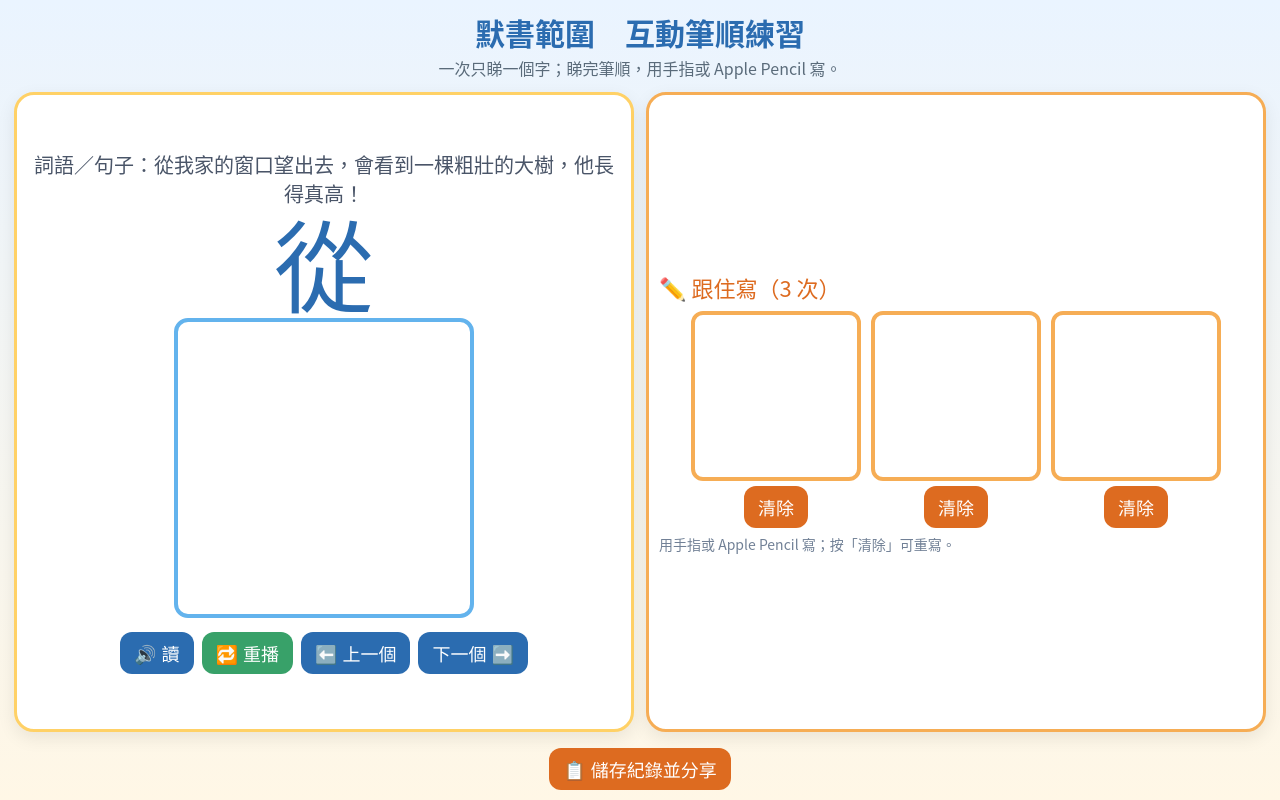
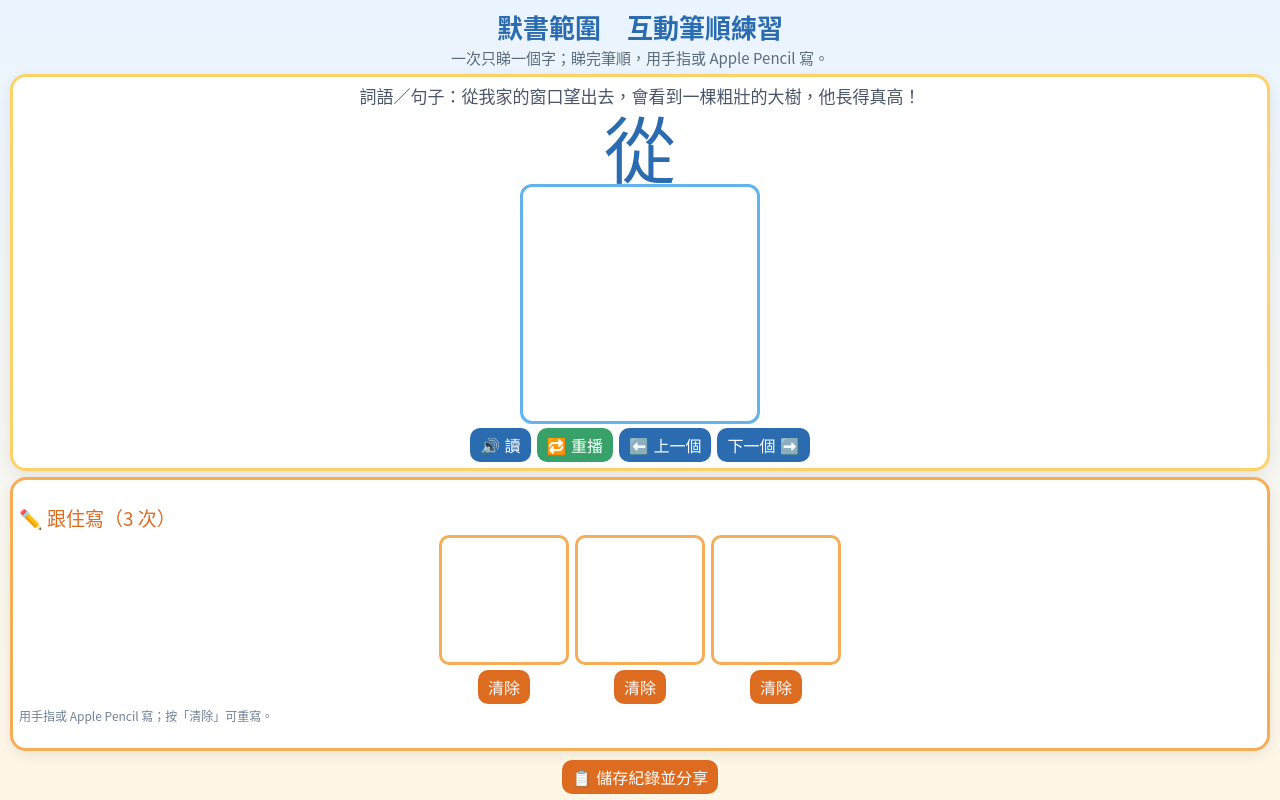
Before and after one commit to misscaca/chinese-dictation-1, a plain HTML site: page index.html in a window 1280 px wide. Drawn offline with Linux system fonts and the light colour scheme; a script that the page names is missing.

Commit message:
Update index.html

```diff
--- a/index.html
+++ b/index.html
@@ -1,29 +1,29 @@
 <!doctype html><html lang="zh-HK"><head><meta charset="utf-8"><meta name="viewport" content="width=device-width,initial-scale=1,maximum-scale=1,user-scalable=no,viewport-fit=cover">
-<title>默書範圍　互動筆順練習（iPad 單頁版）</title>
+<title>默書範圍　互動筆順練習（手機＋iPad）</title>
 <script src="https://cdn.jsdelivr.net/npm/hanzi-writer@3/dist/hanzi-writer.min.js"></script>
 <style>
 *{box-sizing:border-box}
 html,body{height:100%;margin:0;overflow:hidden}
-body{font-family:"Noto Sans CJK HK","PingFang HK","Microsoft JhengHei",sans-serif;background:linear-gradient(180deg,#eaf4ff,#fff7e6);color:#22303c;-webkit-user-select:none;user-select:none;display:flex;flex-direction:column}
-header{text-align:center;padding:8px 10px 4px}
-h1{font-size:clamp(20px,3.5vw,30px);margin:2px 0;color:#2b6cb0}
-.sub{font-size:clamp(12px,2vw,16px);color:#5a6b7a}
-main{flex:1;display:grid;grid-template-columns:1fr 1fr;gap:12px;padding:8px 14px 10px;min-height:0}
-.card{background:#fff;border:3px solid #ffd166;border-radius:20px;padding:10px;text-align:center;box-shadow:0 6px 18px rgba(0,0,0,.08);display:flex;flex-direction:column;justify-content:center;min-height:0}
-.ctx{font-size:clamp(14px,2.2vw,20px);color:#4a5568;margin-bottom:4px}
-.char{font-size:clamp(60px,10vw,100px);line-height:1;color:#2b6cb0;cursor:pointer}
-#target{width:min(46vh,300px);height:min(46vh,300px);margin:6px auto;border:4px solid #63b3ed;border-radius:14px;background:#fff}
-.btns{margin-top:8px;display:flex;justify-content:center;gap:8px;flex-wrap:wrap}
-button{font-size:clamp(14px,2vw,18px);padding:8px 14px;border-radius:12px;border:none;background:#2b6cb0;color:#fff;cursor:pointer}
+body{font-family:"Noto Sans CJK HK","PingFang HK","Microsoft JhengHei",sans-serif;background:linear-gradient(180deg,#eaf4ff,#fff7e6);color:#22303c;-webkit-user-select:none;user-select:none;display:flex;flex-direction:column;height:100dvh}
+header{text-align:center;padding:6px 10px 2px}
+h1{font-size:clamp(16px,4vw,26px);margin:2px 0;color:#2b6cb0}
+.sub{font-size:clamp(10px,2.5vw,15px);color:#5a6b7a}
+main{flex:1;display:flex;flex-direction:column;gap:6px;padding:4px 10px 6px;min-height:0}
+.card{background:#fff;border:3px solid #ffd166;border-radius:16px;padding:6px;text-align:center;box-shadow:0 4px 14px rgba(0,0,0,.08);flex:0 0 auto}
+.ctx{font-size:clamp(11px,2.6vw,17px);color:#4a5568;margin-bottom:2px}
+.char{font-size:clamp(40px,10vw,72px);line-height:1;color:#2b6cb0;cursor:pointer}
+#target{width:min(34dvh,240px);height:min(34dvh,240px);margin:2px auto;border:3px solid #63b3ed;border-radius:12px;background:#fff}
+.btns{margin-top:4px;display:flex;justify-content:center;gap:6px;flex-wrap:wrap}
+button{font-size:clamp(11px,2.4vw,16px);padding:5px 10px;border-radius:10px;border:none;background:#2b6cb0;color:#fff;cursor:pointer}
 button.alt{background:#38a169}
 button.warn{background:#dd6b20}
-.practice{background:#fff;border:3px solid #f6ad55;border-radius:20px;padding:10px;box-shadow:0 6px 18px rgba(0,0,0,.08);display:flex;flex-direction:column;justify-content:center;min-height:0}
-.ptitle{font-size:clamp(16px,2.4vw,22px);margin-bottom:8px;color:#dd6b20}
-.squares{display:flex;justify-content:center;gap:10px;flex-wrap:wrap}
+.practice{background:#fff;border:3px solid #f6ad55;border-radius:16px;padding:6px;box-shadow:0 4px 14px rgba(0,0,0,.08);flex:1;display:flex;flex-direction:column;justify-content:center;min-height:0}
+.ptitle{font-size:clamp(13px,2.8vw,19px);margin-bottom:4px;color:#dd6b20}
+.squares{display:flex;justify-content:center;gap:6px;flex-wrap:wrap}
 .sqwrap{text-align:center}
-canvas{width:min(24vh,170px);height:min(24vh,170px);border:4px solid #f6ad55;border-radius:12px;touch-action:none;background:#fff}
-.small{font-size:clamp(11px,1.8vw,14px);color:#718096;margin-top:6px}
-footer{display:flex;justify-content:center;gap:10px;padding:6px 0 10px}
+canvas{width:min(18dvh,130px);height:min(18dvh,130px);border:3px solid #f6ad55;border-radius:10px;touch-action:none;background:#fff}
+.small{font-size:clamp(9px,2vw,12px);color:#718096;margin-top:3px}
+footer{display:flex;justify-content:center;gap:8px;padding:3px 0 6px}
 </style></head><body>
 <header><h1>默書範圍　互動筆順練習</h1><div class="sub">一次只睇一個字；睇完筆順，用手指或 Apple Pencil 寫。</div></header>
 <main>
```
